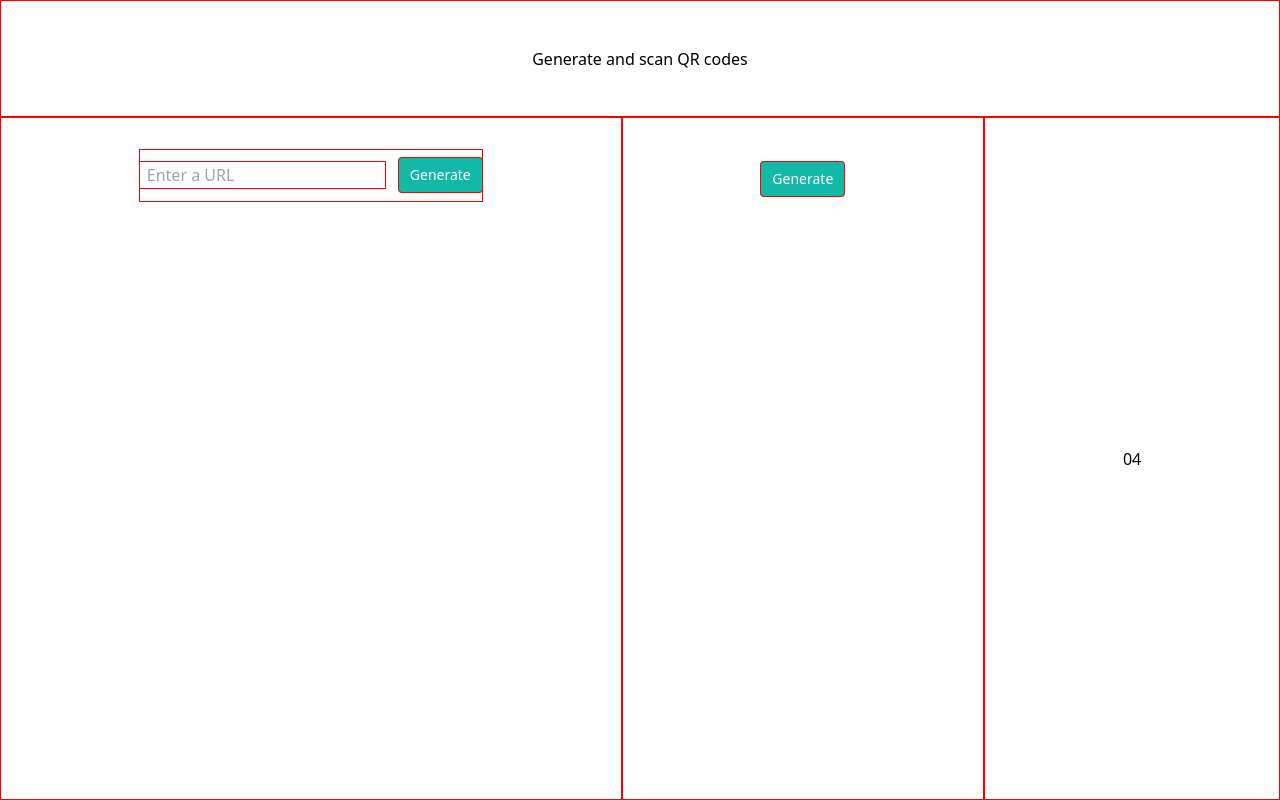
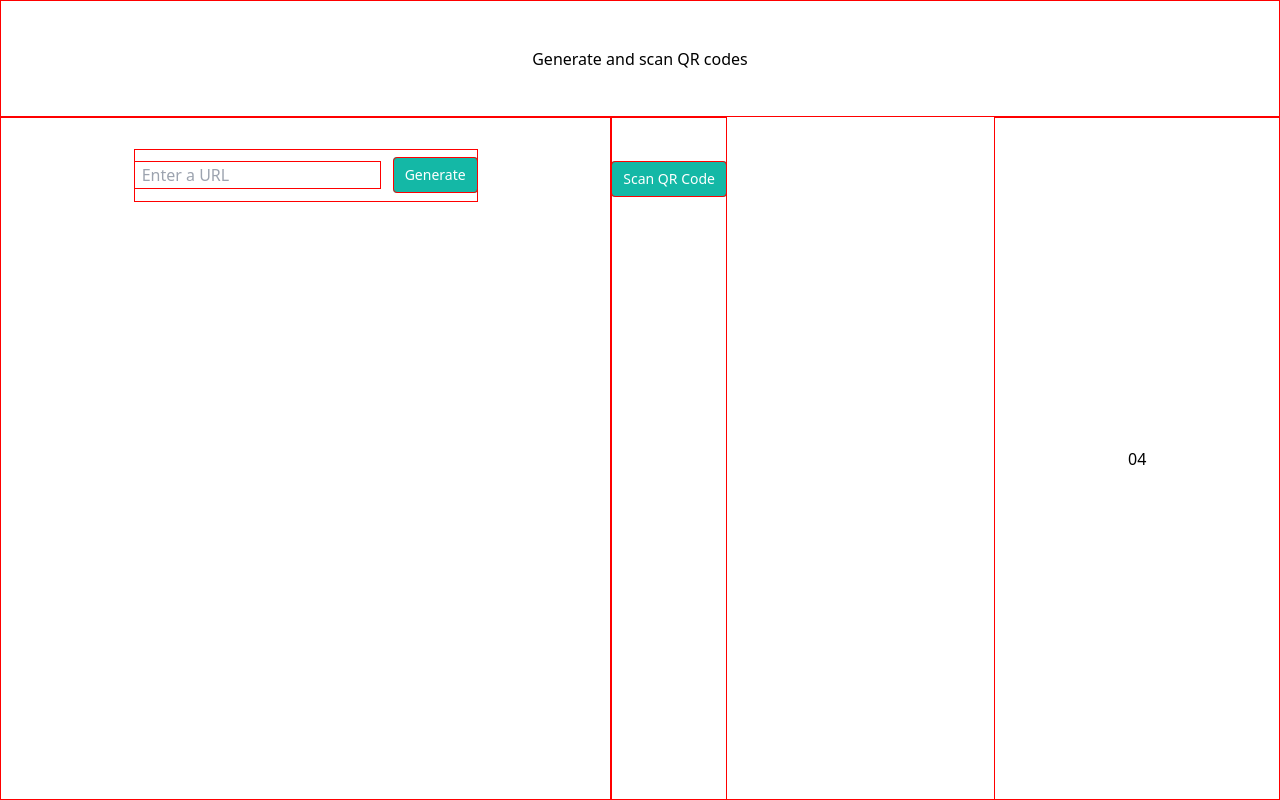
Before and after one commit to IArodriguez99/QR-code-generator, a React (Create React App) app: page / in a window 1280 px wide. Built offline with nearby package versions, Linux system fonts and the light colour scheme.

Commit message:
onClick function for generating qr code

```diff
--- a/src/App.js
+++ b/src/App.js
@@ -1,7 +1,27 @@
 import './App.css';
+import React, {useState} from 'react'
+import QRCode from 'qrcode'
+
+
+
 
 
 function App() {
+
+  const [text, setText] = useState('');
+  const [imageUrl, setImageUrl] = useState('');
+
+
+  const generateQrCode = async () => {
+    try {
+          const response = await QRCode.toDataURL(text);
+          setImageUrl(response);
+    }catch (error) {
+      console.log(error);
+    }
+  }
+
+
   return (
     <div className="App">
       <div class="container grid grid-col-3 grid-flow-row min-h-screen">
@@ -10,16 +30,16 @@ function App() {
 
           <div class="grid row-span-6 justify-items-center items-start">
             <div class="flex items-center border-b border-teal-500 py-2 my-8">
-            <input class="appearance-none bg-transparent border-none w-full text-gray-700 mr-3 py-1 px-2 leading-tight focus:outline-none" type="text" placeholder="Enter a URL" aria-label="Full name" />
-              <button class="flex-shrink-0 bg-teal-500 hover:bg-teal-700 border-teal-500 hover:border-teal-700 text-sm border-4 text-white py-1 px-2 rounded" type="button">
+            <input class="appearance-none bg-transparent border-none w-full text-gray-700 mr-3 py-1 px-2 leading-tight focus:outline-none" type="text" placeholder="Enter a URL" aria-label="Full name" onChange={(e) => setText(e.target.value)}/>
+              <button class="flex-shrink-0 bg-teal-500 hover:bg-teal-700 border-teal-500 hover:border-teal-700 text-sm border-4 text-white py-1 px-2 rounded" type="button" onClick={() => generateQrCode()}>
                 Generate
               </button>
             </div>
           </div>
 
-          <div class="grid row-span-6 justify-items-center items-start">
+          <div class="grid row-span-6 justify-items-center items-start max-w-fit">
               <button class="flex-shrink-0 bg-teal-500 hover:bg-teal-700 border-teal-500 hover:border-teal-700 text-sm border-4 text-white py-1 px-2 my-11 rounded" type="button">
-                Generate
+                Scan QR Code
               </button>
 
           </div>
```
